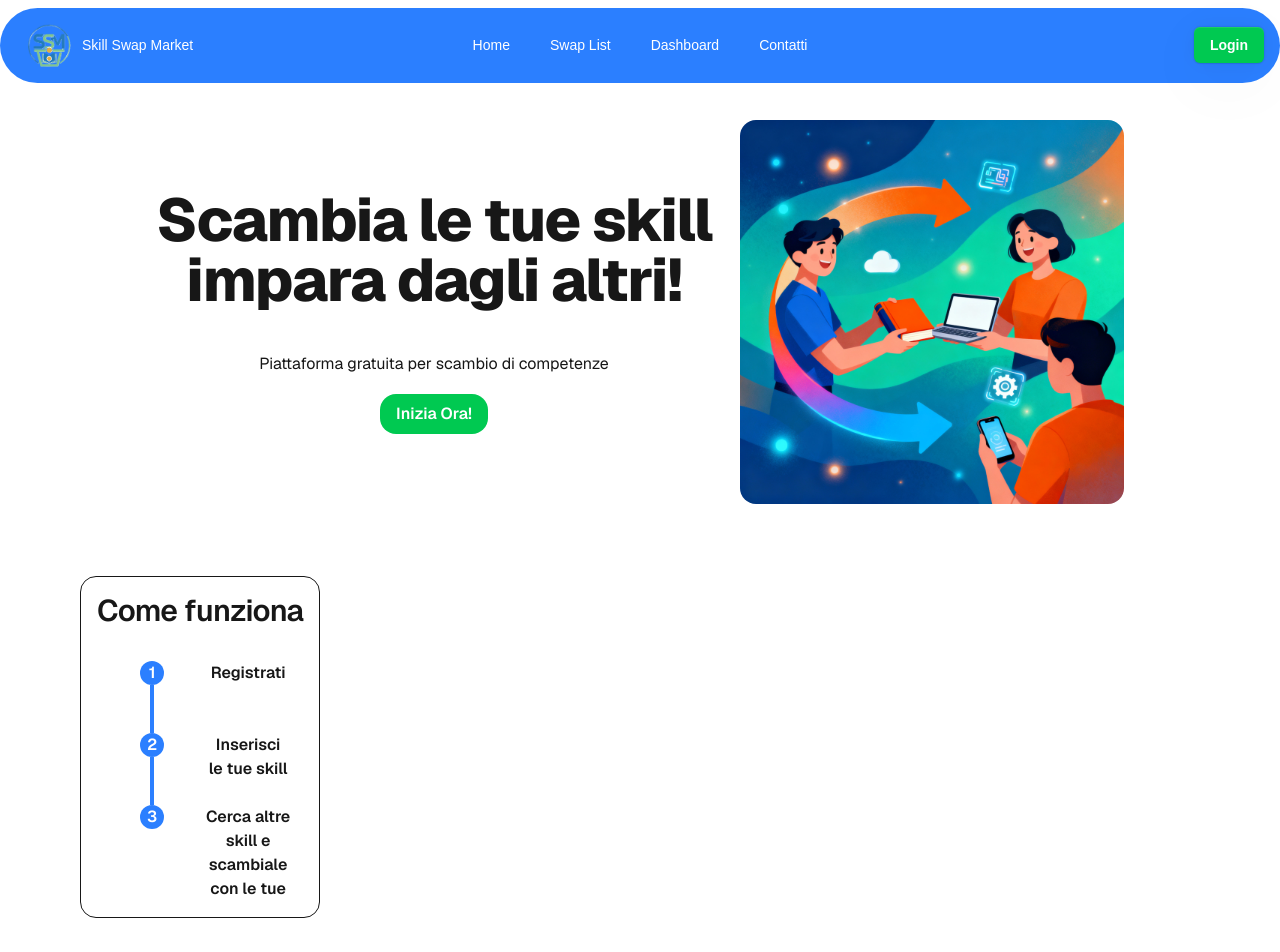
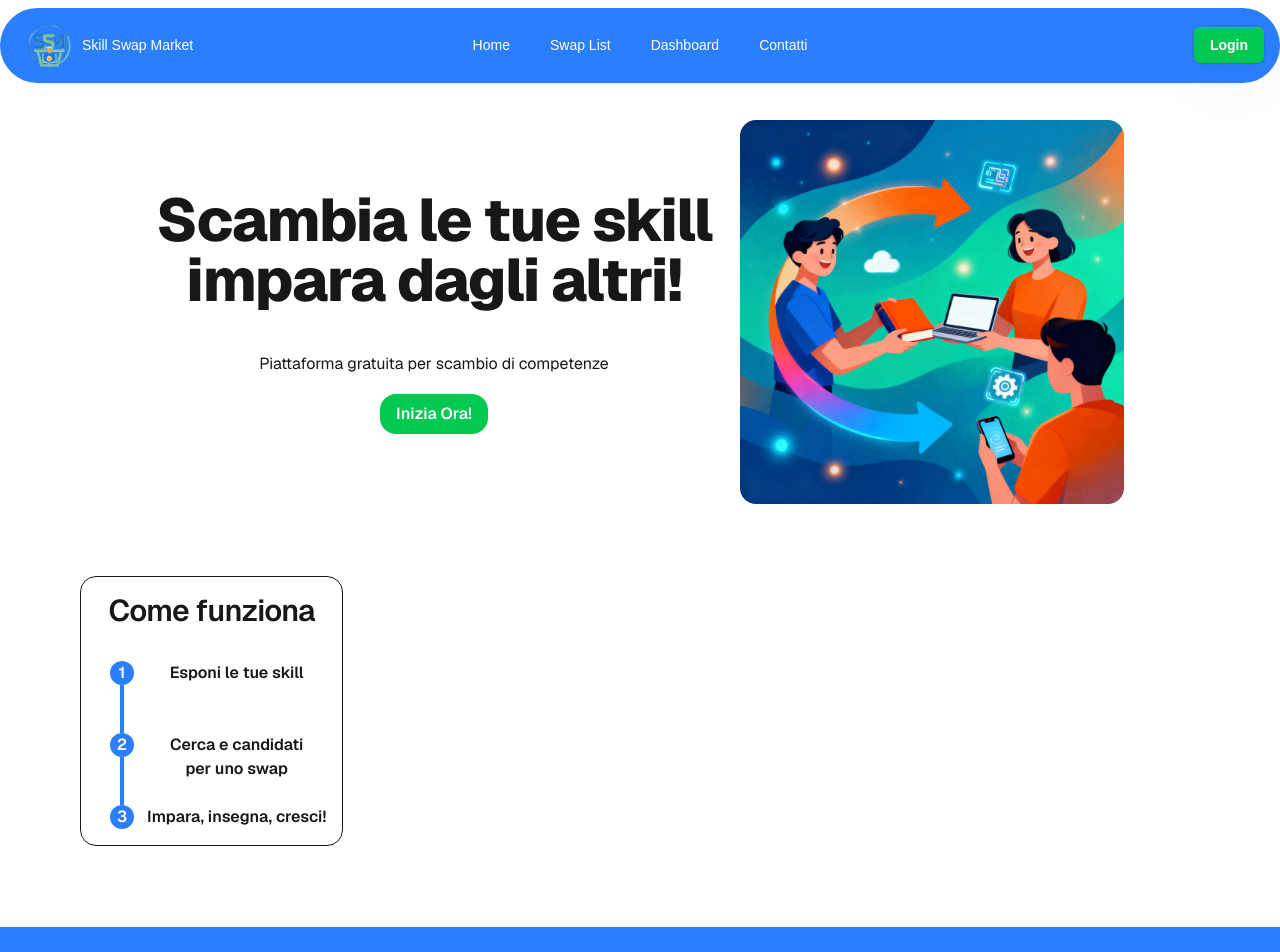
Before and after one commit to RiccardoMannino/skill-swap-market, a Next.js app: page / in a window 1280 px wide. Shown: the top 952 px of the page. Built offline with nearby package versions, Linux system fonts and the light colour scheme.

Commit message:
fix componente stepper

```diff
--- a/src/app/components/ui/Stepper.tsx
+++ b/src/app/components/ui/Stepper.tsx
@@ -10,10 +10,10 @@ export default function Stepper({
 }) {
   return (
     <>
-      <div className="flex flex-col items-center justify-center">
+      <div className="flex max-w-80 flex-col items-center justify-center">
         {start.map((skill, index) => (
-          <div className="grid grid-cols-2" key={index}>
-            <div className="flex w-24 flex-col items-center justify-center last-of-type:justify-start">
+          <div className="grid w-full grid-cols-[50px_1fr]" key={index}>
+            <div className="flex flex-col items-center justify-center last-of-type:self-start">
               <div
                 className={`h-6 w-6 rounded-full bg-blue-500 text-center font-semibold text-white`}
               >
@@ -24,7 +24,7 @@ export default function Stepper({
               )}
             </div>
 
-            <p className="text-center font-semibold last-of-type:w-24">
+            <p className="w-auto self-start text-center font-semibold">
               {skill.passo}
             </p>
           </div>
--- a/src/app/login/page.tsx
+++ b/src/app/login/page.tsx
@@ -0,0 +1,5 @@
+import React from "react";
+
+export default function page() {
+  return <div>page</div>;
+}
--- a/src/app/page.tsx
+++ b/src/app/page.tsx
@@ -4,21 +4,17 @@ import Stepper from "./components/ui/Stepper";
 export default function Home() {
   const start = [
     {
-      passo: "Registrati",
+      passo: "Esponi le tue skill",
     },
     {
       passo: (
         <span>
-          Inserisci <br /> le tue skill
+          Cerca e candidati <br /> per uno swap
         </span>
       ),
     },
     {
-      passo: (
-        <span>
-          Cerca altre skill e <br /> scambiale con le tue
-        </span>
-      ),
+      passo: <span>Impara, insegna, cresci!</span>,
     },
   ];
 
@@ -26,8 +22,8 @@ export default function Home() {
     <div className="grid min-h-screen grid-flow-col gap-16 p-8 pb-20 font-sans max-sm:mt-10 sm:p-20">
       <main className="flex w-full flex-col items-center gap-[32px] sm:items-start">
         <HeroSection />
-        <section>
-          <div className="rounded-2xl border p-4">
+        <section className="w-full">
+          <div className="w-fit rounded-2xl border p-4">
             <h2 className="mb-6 scroll-m-20 pb-2 text-center text-3xl font-semibold tracking-tight first:mt-0">
               Come funziona
             </h2>
```
